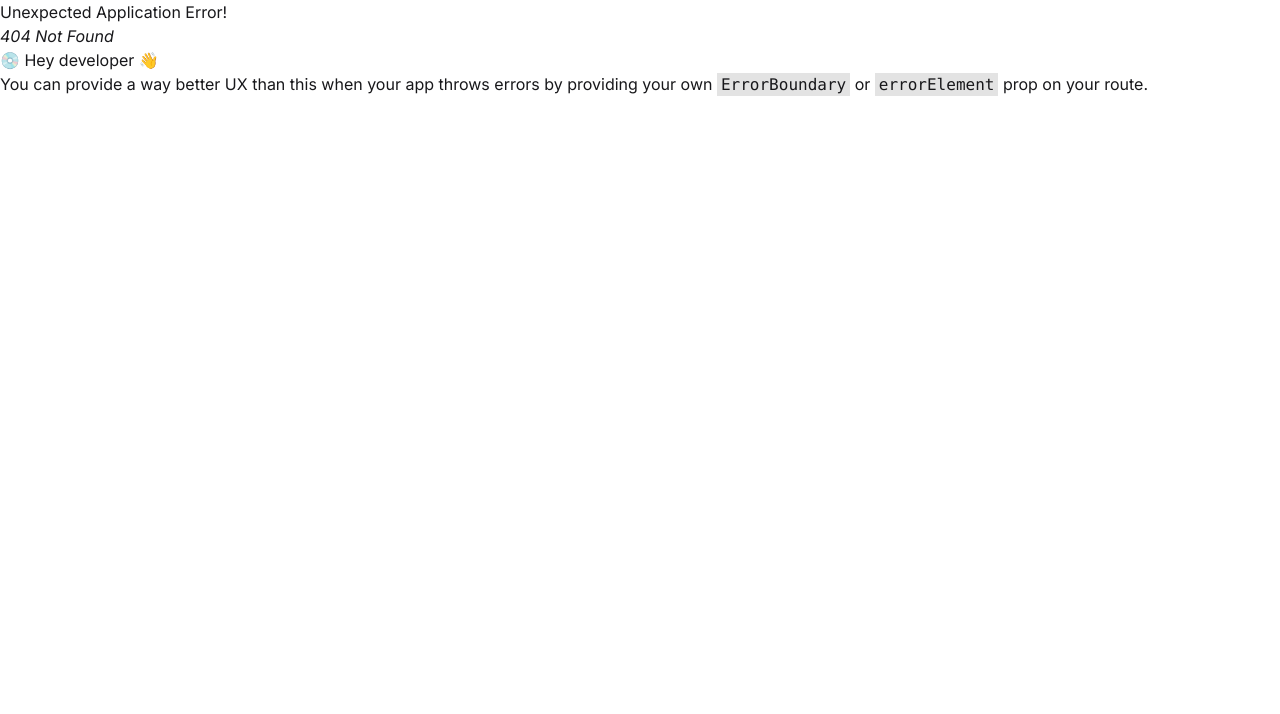
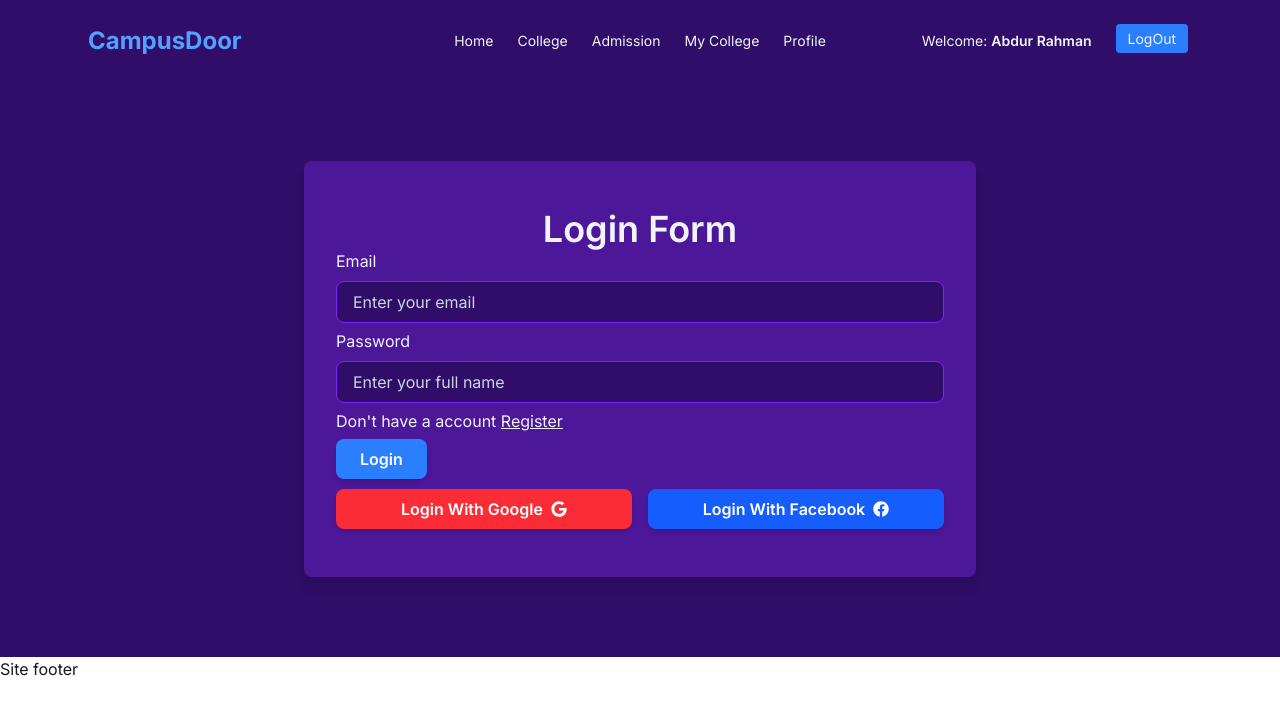
Before and after one commit to AbrRahman/campus-door-frontend, a React (Vite) app: page /login in a window 1280 px wide. Before the commit this address had no page. Shown: the top 714 px of the page. Built offline with nearby package versions, Linux system fonts and the light colour scheme.

Commit message:
push login form

```diff
--- /dev/null
+++ b/src/pages/login/Login.tsx
@@ -0,0 +1,96 @@
+import { useForm, type SubmitHandler } from "react-hook-form";
+import { zodResolver } from "@hookform/resolvers/zod";
+import {
+  loginValidation,
+  type TLoginInputs,
+} from "../../schemas/loginValidation";
+import { Link } from "react-router";
+import { FaFacebook, FaGoogle } from "react-icons/fa";
+
+const Login = () => {
+  // react hookFrom
+  const {
+    register,
+    handleSubmit,
+    reset,
+    formState: { errors },
+  } = useForm<TLoginInputs>({
+    resolver: zodResolver(loginValidation),
+  });
+
+  //   handle Login form
+  const handleLogin: SubmitHandler<TLoginInputs> = (data) => {
+    console.log(data);
+    reset();
+  };
+
+  return (
+    <div className="bg-violet-950">
+      <div className=" container mx-auto px-4 lg:px-20 pt-8 pb-12  lg:pb-20 ">
+        <div className="bg-violet-900 shadow-lg rounded-lg lg:w-3/5 mx-auto px-8 py-8 lg:py-12 mt-8 lg:mt-12">
+          <h1 className="text-2xl lg:text-4xl text-center text-slate-100 font-semibold">
+            Login Form
+          </h1>
+          <div>
+            <form onSubmit={handleSubmit(handleLogin)}>
+              <div className="space-y-1.5">
+                {/* email */}
+                <div>
+                  <label className="block text-slate-100 mb-2">Email</label>
+                  <input
+                    type="email"
+                    {...register("email")}
+                    placeholder="Enter your email"
+                    className="w-full bg-violet-950 text-white placeholder-slate-300 border border-violet-600 rounded-lg px-4 py-2 focus:border-blue-400 focus:ring-2 focus:ring-blue-400 outline-none"
+                  />
+                  <p className="text-red-500">{errors?.email?.message}</p>
+                </div>
+                {/* full name */}
+                <div>
+                  <label className="block text-slate-100 mb-2">Password</label>
+                  <input
+                    type="password"
+                    {...register("password")}
+                    placeholder="Enter your full name"
+                    className="w-full bg-violet-950 text-white placeholder-slate-300 border border-violet-600 rounded-lg px-4 py-2 focus:border-blue-400 focus:ring-2 focus:ring-blue-400 outline-none"
+                  />
+                  <p className="text-red-500">{errors?.password?.message}</p>
+                </div>
+                <p className="text-slate-100">
+                  Don't have a account{" "}
+                  <Link to="/register" className=" underline">
+                    Register
+                  </Link>
+                </p>
+                {/* Login btn btn */}
+                <button
+                  type="submit"
+                  className="cursor-pointer  bg-blue-500 hover:bg-blue-600 text-white font-semibold py-2 px-6 rounded-lg shadow-md transition-all duration-300"
+                >
+                  Login
+                </button>
+              </div>
+            </form>
+            <div className="flex flex-col lg:flex-row  mt-2.5 gap-2.5 lg:gap-4">
+              {/* google login */}
+              <button className="w-full flex items-center gap-2 cursor-pointer justify-center bg-red-500 hover:bg-red-600  text-white font-semibold py-2 rounded-lg shadow-md transition-all duration-300">
+                <span>Login With Google</span>
+                <FaGoogle className=" size-4" />
+              </button>
+              {/* facebook login */}
+              <button
+                type="submit"
+                className="w-full flex items-center gap-2 justify-center cursor-pointer bg-blue-600 hover:bg-blue-700  text-white font-semibold py-2 rounded-lg shadow-md transition-all duration-300"
+              >
+                <span> Login With Facebook</span>
+                <FaFacebook className="size-4" />
+              </button>
+            </div>
+          </div>
+        </div>
+      </div>
+    </div>
+  );
+};
+
+export default Login;
--- a/src/routes/Routes.tsx
+++ b/src/routes/Routes.tsx
@@ -4,6 +4,7 @@ import Home from "../pages/home/Home";
 import College from "../pages/college/College";
 import CollegeDetails from "../pages/collegeDetails/CollegeDetails";
 import Admission from "../pages/admission/Admission";
+import Login from "../pages/login/Login";
 
 export const router = createBrowserRouter([
   {
@@ -14,6 +15,7 @@ export const router = createBrowserRouter([
       { path: "/college", element: <College /> },
       { path: "/college/:id", element: <CollegeDetails /> },
       { path: "/admission", element: <Admission /> },
+      { path: "/login", element: <Login /> },
     ],
   },
 ]);
--- /dev/null
+++ b/src/schemas/loginValidation.ts
@@ -0,0 +1,8 @@
+import { z } from "zod";
+
+export const loginValidation = z.object({
+  email: z.string().email("Please enter a valid email address"),
+  password: z.string().min(1, "Password is required"),
+});
+
+export type TLoginInputs = z.infer<typeof loginValidation>;
```
Also changed, not shown: src/pages/admission/Admission.tsx (+1 -7 lines), src/schemas/registerValidation.ts (added).
